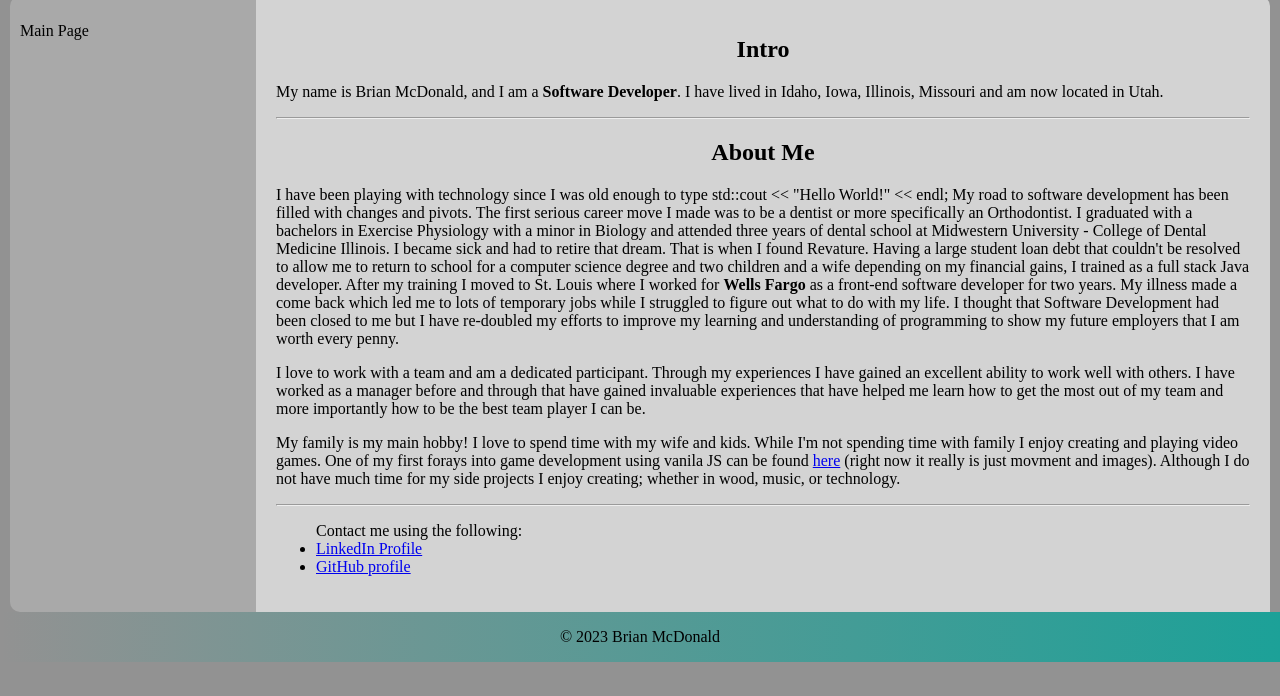
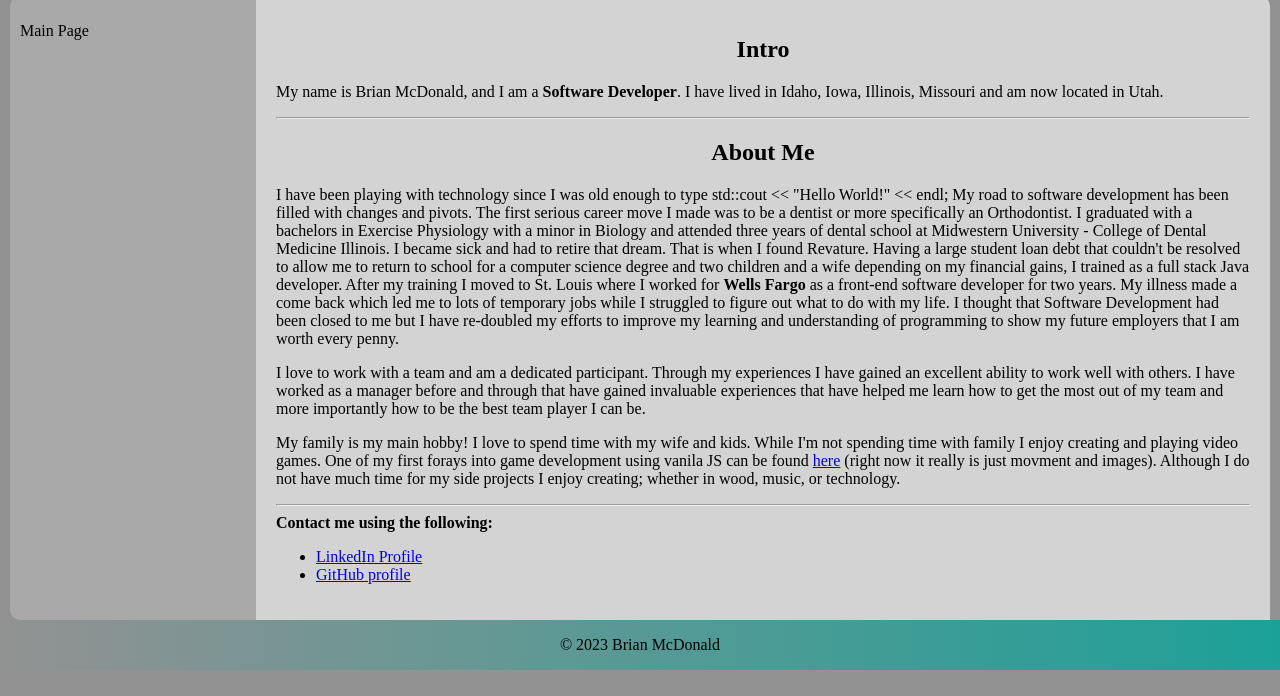
Before and after one commit to brnmcdnld720/brnmcdnld720.github.io, a plain HTML site: page index.html in a window 1280 px wide. Shown: the part 104-800 px from the top of the page. Drawn offline with Linux system fonts and the light colour scheme.

Commit message:
error busting

```diff
--- a/index.html
+++ b/index.html
@@ -33,8 +33,8 @@
             <hr>
 
             <div>
+                <strong>Contact me using the following:</strong>
                 <ul>
-                    Contact me using the following:
                     <li>
                         <a href="https://www.linkedin.com/in/brian-mcdonald-86595071">LinkedIn Profile</a>
                     </li>
```
